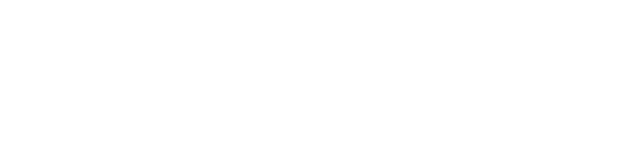
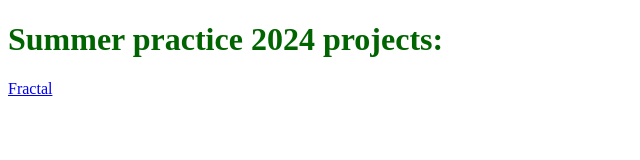
Before and after one commit to atyurina17/atyurina17.github.io, a plain HTML site: page index.html in a window 1280 px wide. Shown: the whole page, without its empty margins (0-640 px from the left). Drawn offline with Linux system fonts and the light colour scheme.

Commit message:
Add files via upload
Fractals added

```diff
--- a/index.html
+++ b/index.html
@@ -3,7 +3,8 @@
 <head>
     <title>Summer practice 2024</title>
 </head>
-
 <body>
+    <h1 style="color:darkgreen">Summer practice 2024 projects:</h1>
+    <a href = "./01_fractal/index.html" target="_blank">Fractal</a>
 </body>
 </html>
```
